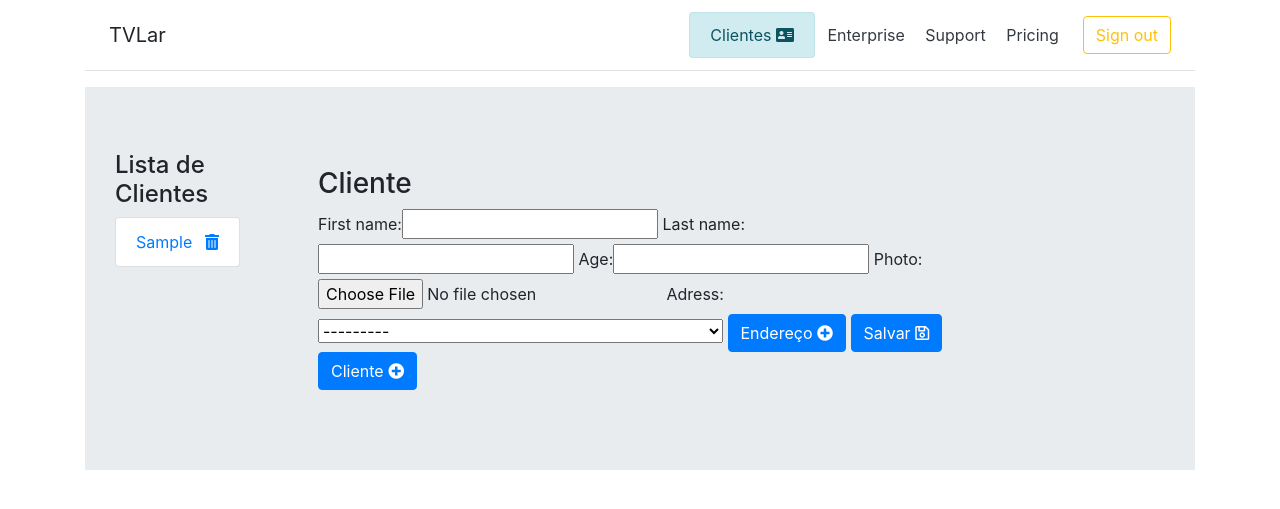
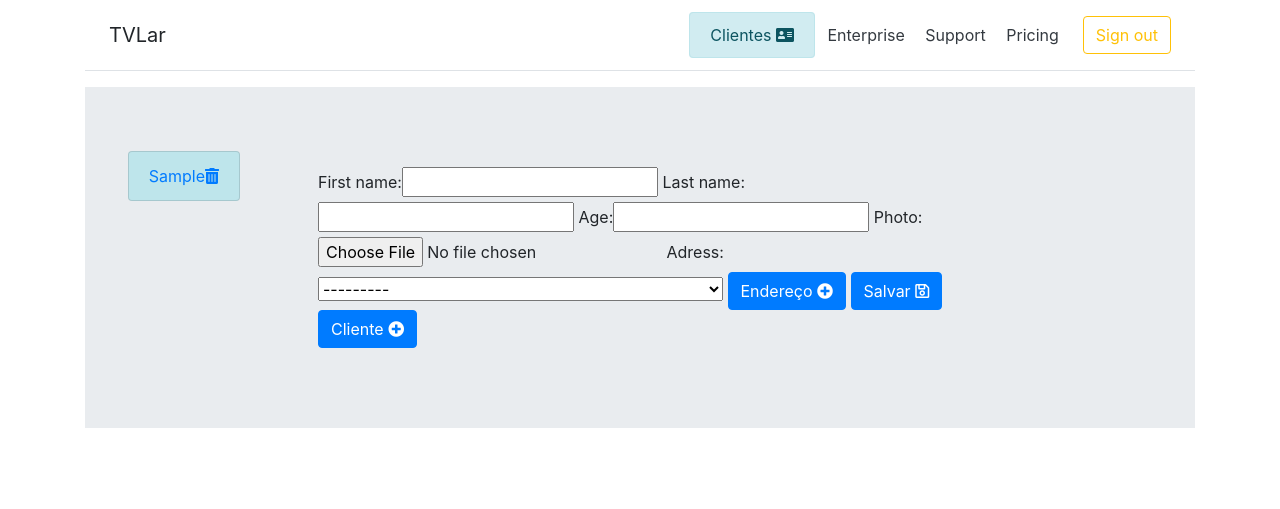
Before and after one commit to 3BCORP/gestaoonline, a Django app: page /clientes/new/ in a window 1280 px wide. Shown: the top 509 px of the page. Run offline with Django 3.2, Linux system fonts and the light colour scheme; a user stored in the database is signed in; tables that the repository leaves empty hold one stand-in row (values such as "Sample post"); some libraries are stand-ins or nearby versions.

Commit message:
gestaoonline

```diff
--- a/clientes/templates/clientes/cliente-form.html
+++ b/clientes/templates/clientes/cliente-form.html
@@ -9,11 +9,10 @@
 
         <div class="row">
 
-            <div class="col-md">
-                <h4>Lista de Clientes</h4>
+            <div class="col-xl">
                 <ul class="list-group">
                     {% for pessoa in lista %}
-                         <li class="list-group-item">  <a href="{% url 'update' pessoa.id %}">{{pessoa.first_name}}</a>
+                         <li class="list-group-item list-group-item-action list-group-item-info">  <a href="{% url 'update' pessoa.id %}">{{pessoa.first_name}}</a>
                              <a href="{% url 'del' pessoa.id %}" class="trash-icon">
                                 <i class="fas fa-trash-alt"></i>
                              </a>
@@ -23,16 +22,12 @@
                 </ul>
             </div>
 
-             <div class="col-md">
-
-             </div>
-
         </div>
     </div>
 {% endblock %}
 
 {% block main %}
-        <h3>Cliente</h3>
+
         <form  method="POST" enctype="multipart/form-data">
             {% csrf_token %}
             {{ formu|bootstrap }}
--- a/templates/base.html
+++ b/templates/base.html
@@ -53,6 +53,7 @@
                         </div>
 
                         <main class="col-12 col-md-9 col-xl-8 py-md-3 pl-md-5 bd-content" role="main">
+
                             {% block main %}
 
                             {% endblock %}
```
Also changed, not shown: clientes/views.py (+5 -4 lines).
